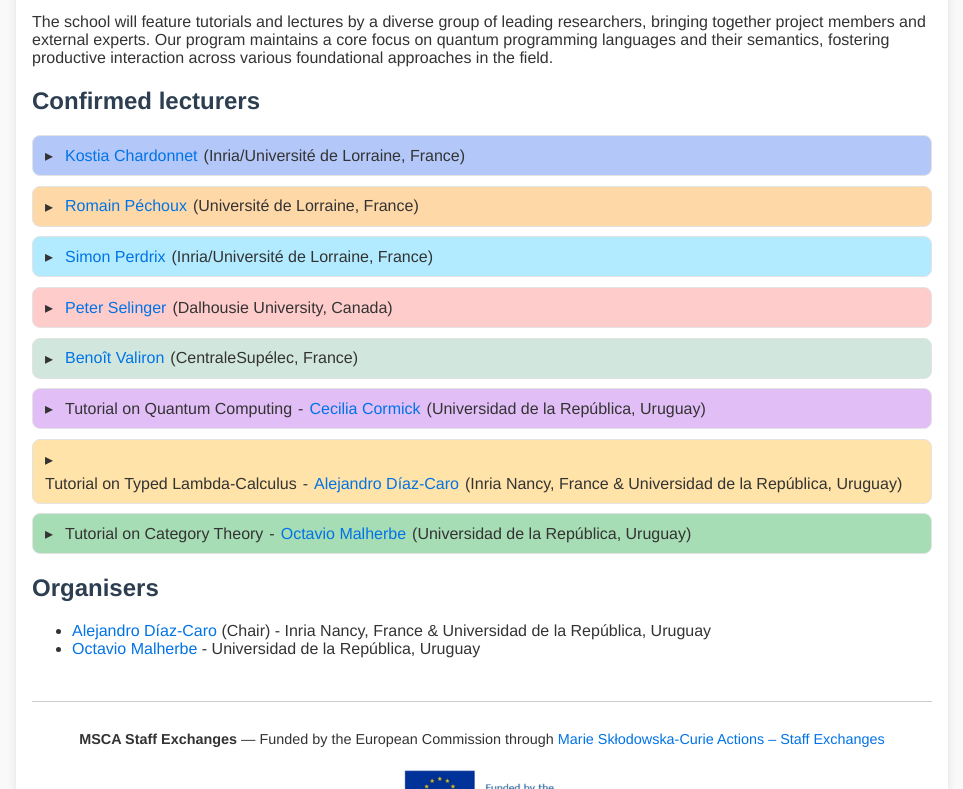
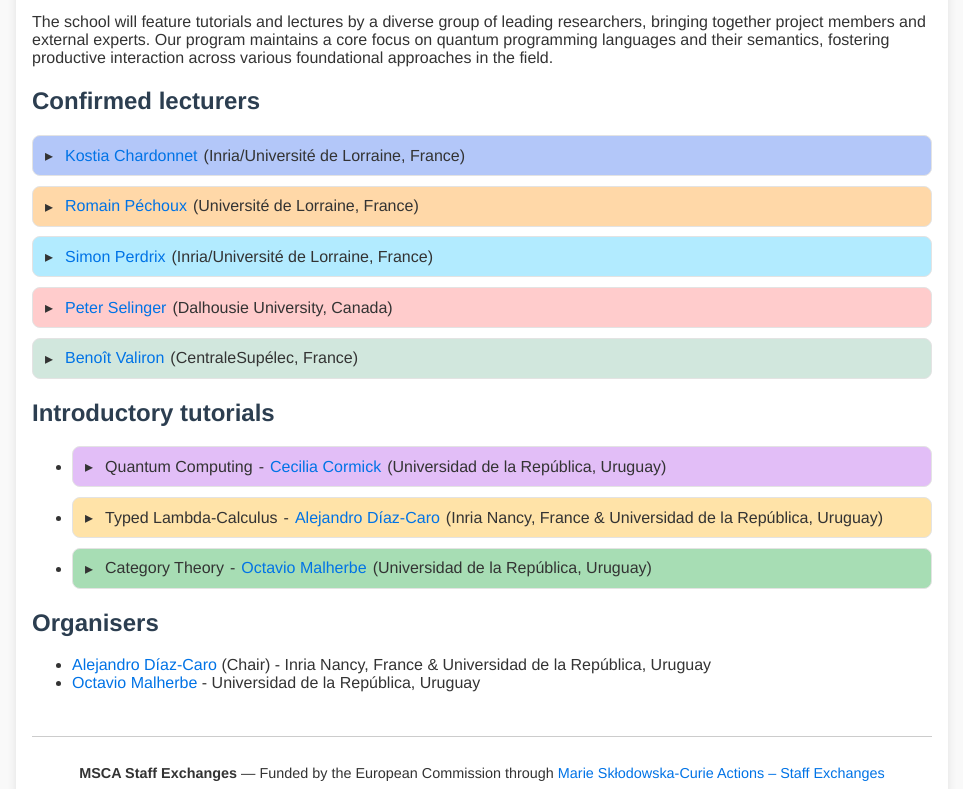
Before and after one commit to qcomical2027/qcomical2027.github.io, a plain HTML site: page index.html in a window 1280 px wide. Shown: the part 451-1240 px from the top of the page, without its empty margins (158-1121 px from the left). Drawn offline with Linux system fonts and the light colour scheme.

Commit message:
Curses vs Tutorials

```diff
--- a/index.html
+++ b/index.html
@@ -80,11 +80,14 @@
 	    </summary>
 	  </details>
 	</li>
+      </ul>
+      <h2>Introductory tutorials</h2>
+      <ul>
 	<li>
 	  <details class="course qc">
 	    <summary class="qc">
 	      <span class="left">
-		<span class="course-title">Tutorial on Quantum Computing</span>
+		<span class="course-title">Quantum Computing</span>
 		- <a href="https://www.fing.edu.uy/~ccormick/" target="_blank">Cecilia Cormick</a> (Universidad de la Rep&uacute;blica, Uruguay)
 	      </span>
 	    </summary>
@@ -94,7 +97,7 @@
 	  <details class="course fl">
 	    <summary class="fl">
 	      <span class="left">
-		<span class="course-title">Tutorial on Typed Lambda-Calculus</span>
+		<span class="course-title">Typed Lambda-Calculus</span>
 		- <a href="https://members.loria.fr/ADiazCaro/" target="_blank">Alejandro D&iacute;az-Caro</a> (Inria Nancy, France &amp; Universidad de la Rep&uacute;blica, Uruguay)
 	      </span>
 	    </summary>
@@ -104,7 +107,7 @@
 	  <details class="course om">
 	    <summary class="om">
 	      <span class="left">
-		<span class="course-title">Tutorial on Category Theory</span>
+		<span class="course-title">Category Theory</span>
 		- <a href="https://scholar.google.com/citations?user=1G5UzkMAAAAJ" target="_blank">Octavio Malherbe</a>
 		(Universidad de la Rep&uacute;blica, Uruguay)
 	      </span>
```
